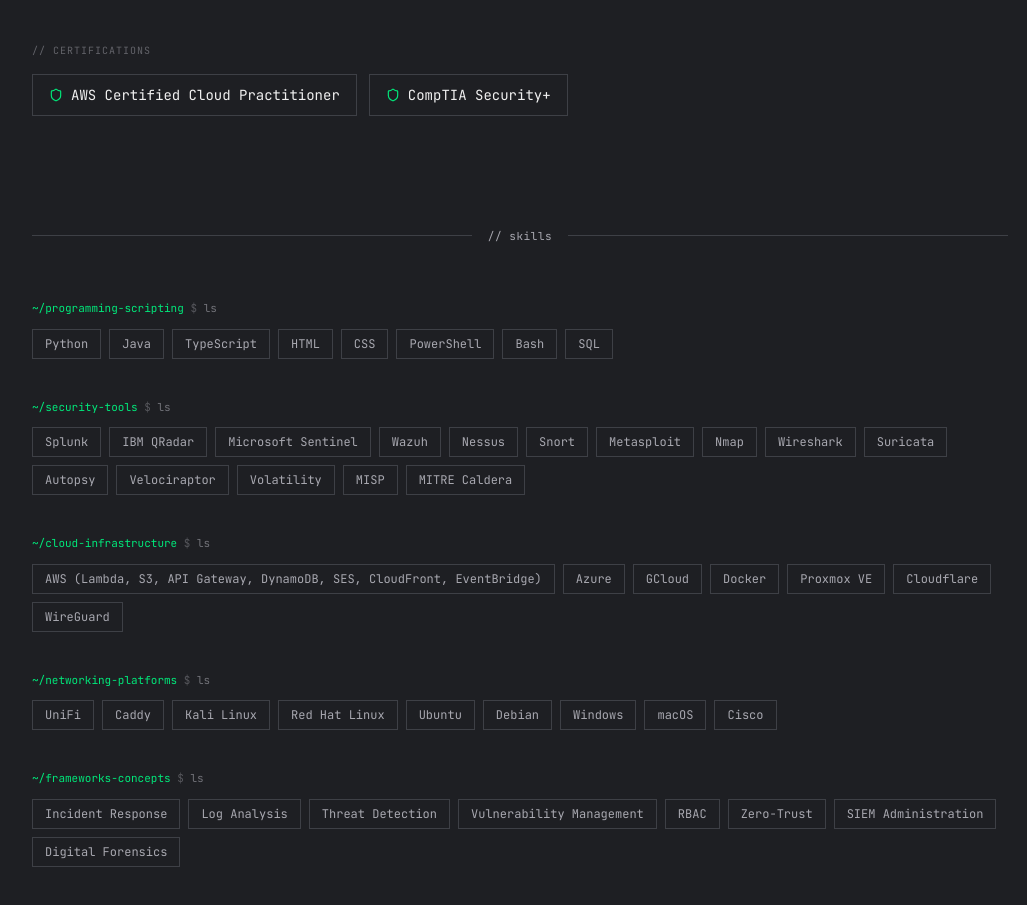
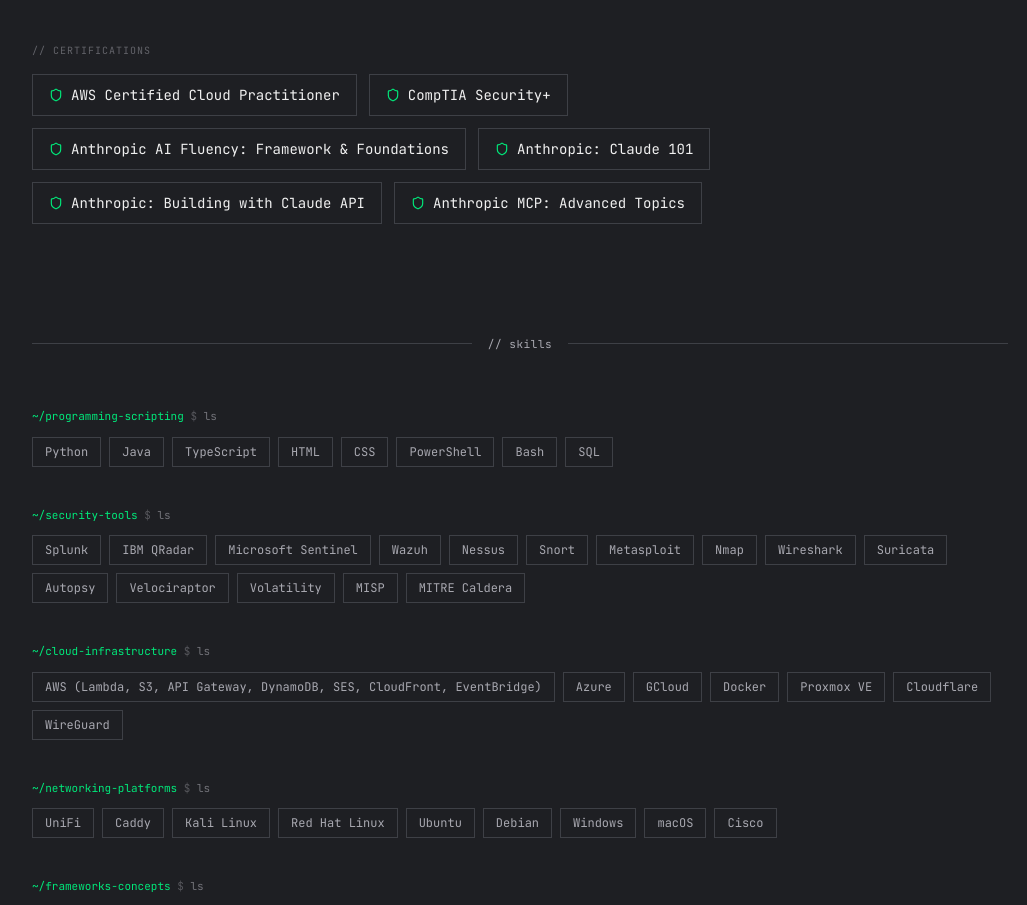
Before and after one commit to Duresa7/AlphaSec-Personal, a Next.js app: page / in a window 1280 px wide. Shown: the part 3840-4745 px from the top of the page, without its empty margins (120-1147 px from the left). Built offline with nearby package versions, Linux system fonts and the light colour scheme.

Commit message:
feat: add education and certification data structures and content

```diff
--- a/content/education.ts
+++ b/content/education.ts
@@ -36,4 +36,8 @@
 export const certifications: string[] = [
   "AWS Certified Cloud Practitioner",
   "CompTIA Security+",
+  "Anthropic AI Fluency: Framework & Foundations",
+  "Anthropic: Claude 101",
+  "Anthropic: Building with Claude API",
+  "Anthropic MCP: Advanced Topics",
 ];
```
